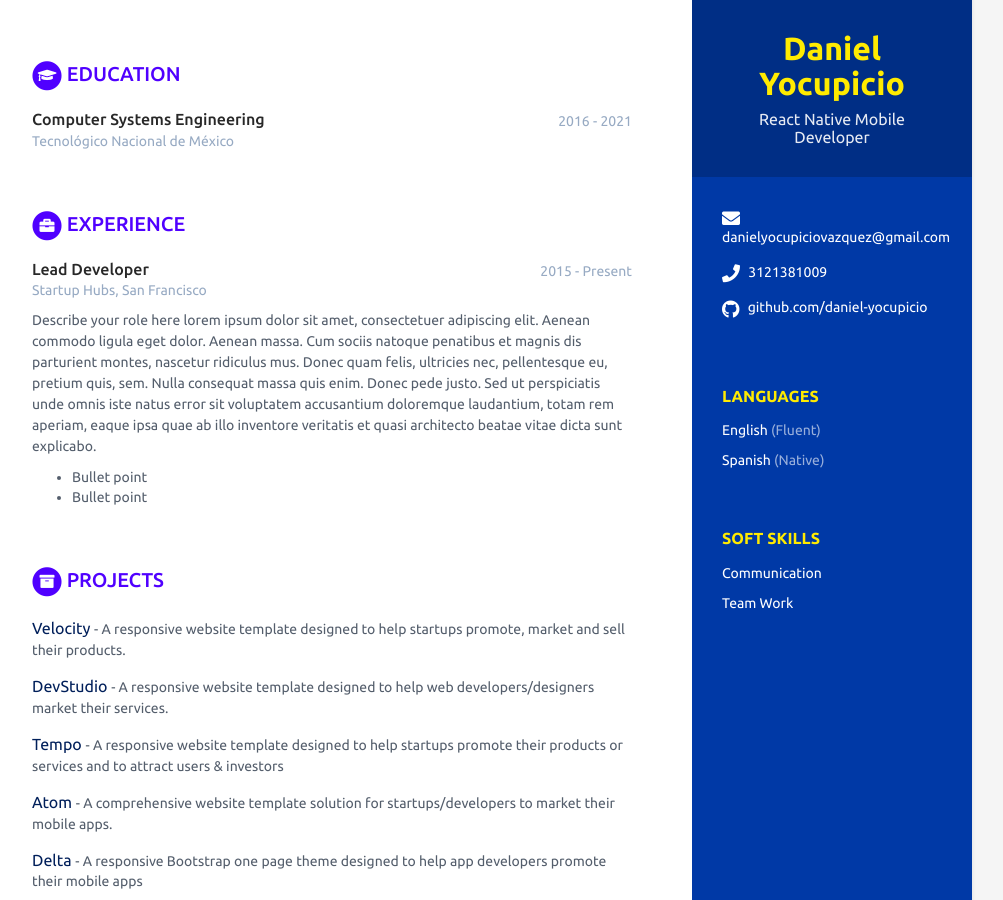
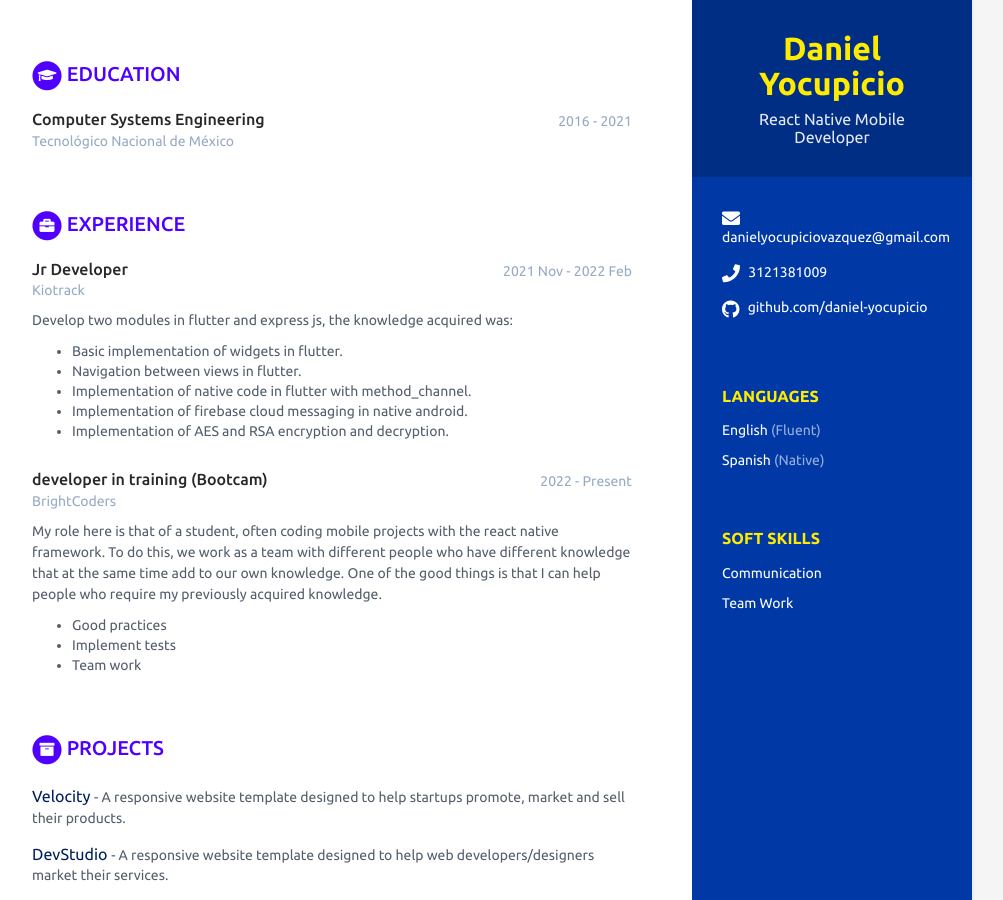
Before and after one commit to BC-MAY-21-RN/scorecard-daniel-yocupicio, a Jekyll site: the page built from index.html, in a window 1280 px wide and 900 px high, scrolled down 244 px. Shown: the whole window, without its empty margins (168-1171 px from the left). Built offline with Jekyll 4.4.1, drawn with Linux system fonts in a browser that asks for light colours.

Commit message:
experiences

```diff
--- a/_data/data.yml
+++ b/_data/data.yml
@@ -55,21 +55,25 @@ educationcomplete:
 
 # Registra aquí tu experiencia. Agrega o elimina según sea necesario
 experiences:
-  - role: Lead Developer
-    time: 2015 - Present
-    company: Startup Hubs, San Francisco
+  - role: Jr Developer
+    time: 2021 Nov - 2022 Feb
+    company: Kiotrack
     details: |
-      Describe your role here lorem ipsum dolor sit amet, consectetuer
-      adipiscing elit. Aenean commodo ligula eget dolor. Aenean massa.
-      Cum sociis natoque penatibus et magnis dis parturient montes,
-      nascetur ridiculus mus. Donec quam felis, ultricies nec,
-      pellentesque eu, pretium quis, sem. Nulla consequat massa quis
-      enim. Donec pede justo. Sed ut perspiciatis unde omnis iste natus
-      error sit voluptatem accusantium doloremque laudantium, totam rem
-      aperiam, eaque ipsa quae ab illo inventore veritatis et quasi
-      architecto beatae vitae dicta sunt explicabo.
-        - Bullet point
-        - Bullet point
+      Develop two modules in flutter and express js, the knowledge acquired was:
+        - Basic implementation of widgets in flutter.
+        - Navigation between views in flutter.
+        - Implementation of native code in flutter with method_channel.
+        - Implementation of firebase cloud messaging in native android.
+        - Implementation of AES and RSA encryption and decryption.
+
+  - role: developer in training (Bootcam)
+    time: 2022 - Present
+    company: BrightCoders
+    details: |
+      My role here is that of a student, often coding mobile projects with the react native framework. To do this, we work as a team with different people who have different knowledge that at the same time add to our own knowledge. One of the good things is that I can help people who require my previously acquired knowledge.
+        - Good practices
+        - Implement tests
+        - Team work
 
 # Registra aquí los proyectos en los que has participado
 projects:
```
